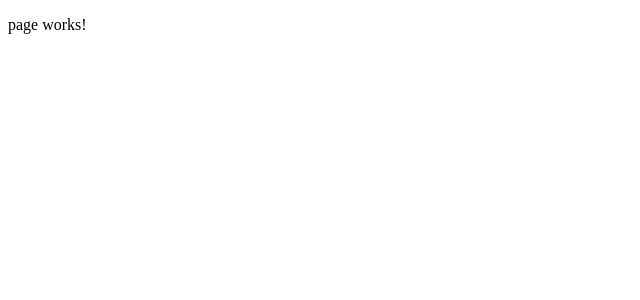
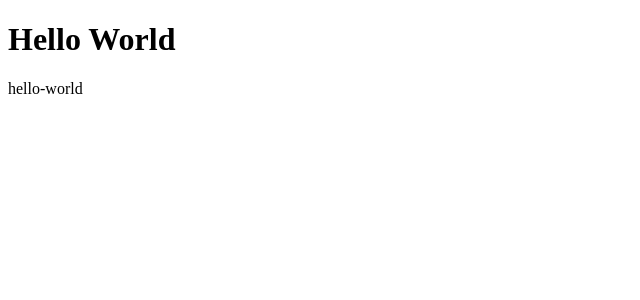
Before and after one commit to aaronrhoades/ngBlog, an Angular app: page /hello-world in a window 1280 px wide. Shown: the top 300 px of the page, without its empty margins (0-640 px from the left). Built offline with nearby package versions, Linux system fonts and the light colour scheme.

Commit message:
basic PageComponent functionality, mock PageService

```diff
--- a/src/app/page/page.component.html
+++ b/src/app/page/page.component.html
@@ -1,3 +1,6 @@
 <!-- Web pages that aren't blog posts -->
 <!-- Also serves as 404 page -->
-<p>page works!</p>
+@if (page) {
+    <h1>{{page.title}}</h1>
+    {{page.slug}}
+}
--- a/src/app/page/page.component.ts
+++ b/src/app/page/page.component.ts
@@ -1,4 +1,7 @@
-import { Component } from '@angular/core';
+import { Component, inject, OnInit } from '@angular/core';
+import { PageService } from './page.service';
+import { ActivatedRoute } from '@angular/router';
+import { Page } from './page';
 
 @Component({
   selector: 'app-page',
@@ -7,6 +10,14 @@ import { Component } from '@angular/core';
   templateUrl: './page.component.html',
   styleUrl: './page.component.scss'
 })
-export class PageComponent {
+export class PageComponent implements OnInit {
+  route: ActivatedRoute = inject(ActivatedRoute);
+  pageService: PageService = inject(PageService);
+  page!: Page | undefined;
+
+  ngOnInit() {
+    const slug: string | undefined = this.route.snapshot.params['slug'];
+    this.pageService.getPageBySlug(slug as string).subscribe(x => this.page = x);
+  }
 
 }
--- a/src/app/page/page.service.ts
+++ b/src/app/page/page.service.ts
@@ -1,9 +1,61 @@
 import { Injectable } from '@angular/core';
+import { NgElementType, Page } from './page';
+import { Observable, of } from 'rxjs';
 
 @Injectable({
   providedIn: 'root'
 })
 export class PageService {
+  protected pages: Page[] = [
+    new Page(
+      'home',
+      "Home Page",
+      [{
+        elementType: NgElementType.p,
+        elementContent: [
+          {
+            elementType: NgElementType.text,
+            elementContent: "Hello world. ",
+          },
+          {
+            elementType: NgElementType.a,
+            elementContent: "Click Me.",
+            href: "/"
+          }
+        ]
+      }]
+    ),
+    {
+      slug:  'hello-world',
+      title: "Hello World",
+      body: [{
+        elementType: NgElementType.p,
+        elementContent: [
+          {
+            elementType: NgElementType.text,
+            elementContent: "Hello World"
+          }
 
+        ]
+      }]
+    }
+
+  ];
   constructor() { }
+
+  public getPageBySlug(slug: string | undefined) : Observable<Page> {
+    let page: Page | undefined = undefined;
+
+    if(!slug) {
+      page = this.pages.find(page => page.slug === 'home');
+    } else {
+      page = this.pages.find(page => page.slug === slug);
+    }
+
+    if(!page) {
+      page = new Page('404', '404',[]);
+    }
+
+    return of(page);
+  }
 }
--- /dev/null
+++ b/src/app/page/page.ts
@@ -0,0 +1,31 @@
+export class Page {
+    slug: string;
+    title: string;
+    body: NgElement[];
+
+    constructor(slug: string, title: string, body: NgElement[]) {
+        this.slug = slug;
+        this.title = title;
+        this.body = body;
+    }
+}
+
+export class NgElement {
+    elementType: NgElementType = NgElementType.text;
+    elementContent: NgElement[] | string = '';
+    href?: string;
+    styles?: string[];
+
+    constructor(elementType: NgElementType, elementContent: NgElement[] | string) {
+
+    }
+}
+
+export enum NgElementType {
+    p = 'p',
+    div = 'div',
+    a = 'a',
+    img = 'img',
+    button = 'button',
+    text = 'text',
+}
```
Also changed, not shown: 1 other file (tests, documents, lock files or other folders).
